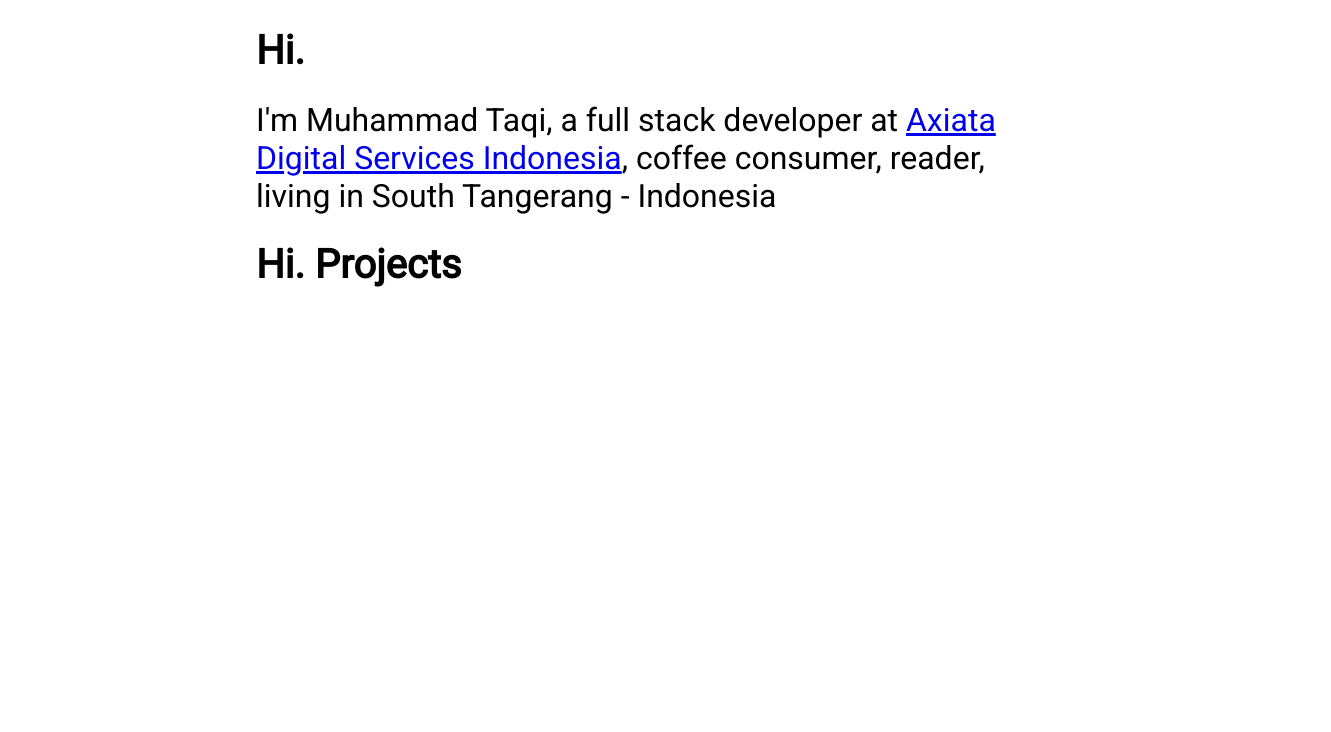
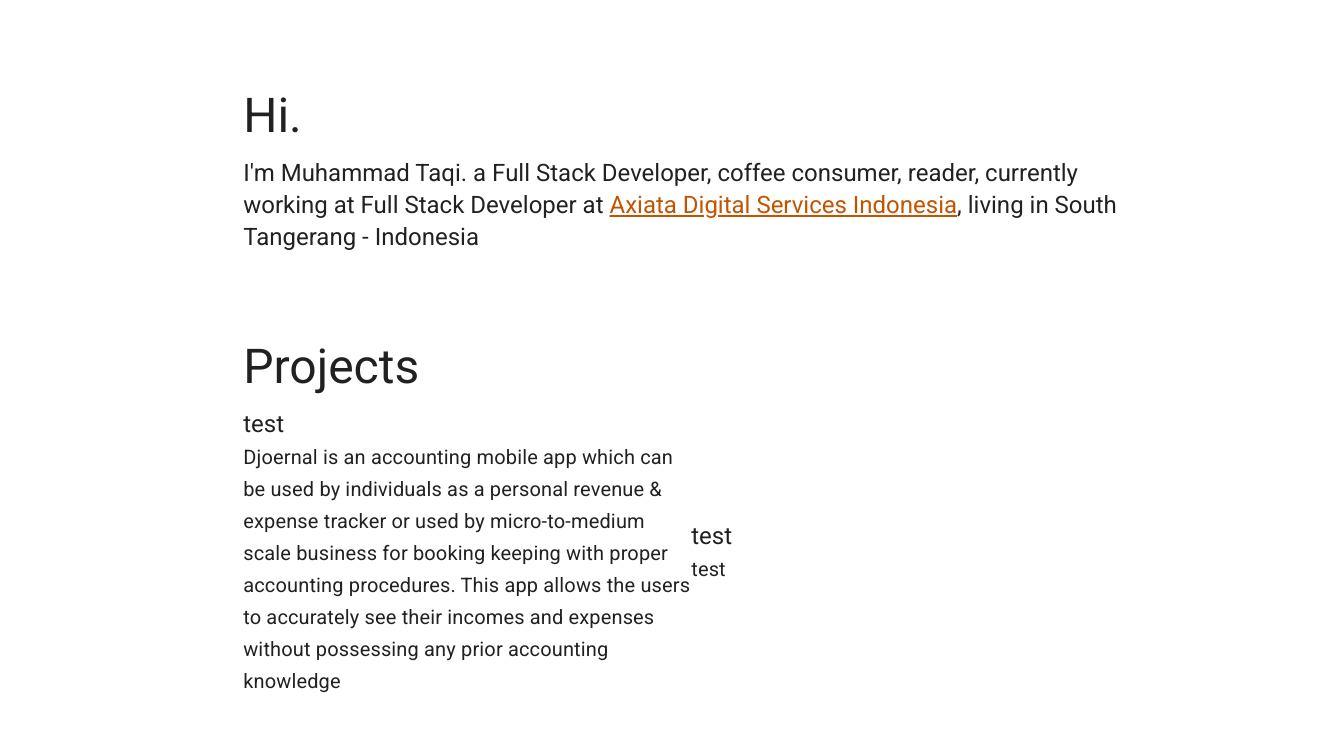
Before and after one commit to taqiabdulaziz/taqi.me, a React (Create React App) app: page / in a window 1280 px wide. Shown: the top 732 px of the page, 1331 px wide, since content can reach past the window. Built offline with nearby package versions, Linux system fonts and the light colour scheme.

Commit message:
MUI grid

```diff
--- a/src/App.js
+++ b/src/App.js
@@ -1,15 +1,20 @@
 import React, { Component } from 'react';
 import logo from './logo.svg';
 import './App.css';
-import { Grid } from "@material-ui/core";
+import { Grid, Typography } from "@material-ui/core";
+import { styles } from 'ansi-colors';
 
 const style = {
   container: {
-    maxWidth: "60%",
-    minWidth: "60%"
+    margin: "4%"
   },
   child: {
-    flex: 1
+    maxWidth: "70%",
+    minWidth: "70%",
+    margin: "40px"
+  },
+  a: {
+    color: "#c25400"
   }
 }
 
@@ -17,20 +22,37 @@ class App extends Component {
   render() {
     return (
       <Grid
-      className="body"
+        className="body"
         container
-        alignItems="center"
+        alignContent="center"
         justify="center"
+        style={style.container}
       >
         <Grid
-          direction="column"
-          alignItems="center"
-          justify="center"
-          style={style.container}
+          style={style.child}
         >
-          <h1 className="heading">Hi.</h1>
-          <h2 className="subheading">I'm Muhammad Taqi, a full stack developer at <a href="https://www.axiatadigital.com/">Axiata Digital Services Indonesia</a>, coffee consumer, reader, living in South Tangerang - Indonesia</h2>
-          <h1 className="heading">Hi. Projects</h1>
+          <Typography variant="h3" component="h3" gutterBottom>Hi.</Typography>
+          <Typography variant="h5" component="h5" gutterBottom>I'm Muhammad Taqi. a Full Stack Developer, coffee consumer, reader, currently working at Full Stack Developer at <a href="http://" style={style.a}>Axiata Digital Services Indonesia</a>, living in South Tangerang - Indonesia</Typography>
+        </Grid>
+
+        <Grid
+          style={style.child}
+        >
+          <Typography variant="h3" component="h3" gutterBottom>Projects</Typography>
+          <Grid
+            justify="flex-start"
+            alignItems="center"
+            container
+          >
+            <Grid style={{width: "20%"}} item xs={6}>
+              <Typography variant="h5" component="h5">test</Typography>
+              <Typography variant="h6" component="h5">Djoernal is an accounting mobile app which can be used by individuals as a personal revenue & expense tracker or used by micro-to-medium scale business for booking keeping with proper accounting procedures. This app allows the users to accurately see their incomes and expenses without possessing any prior accounting knowledge</Typography>
+            </Grid>
+            <Grid style={{width: "20%"}} item xs={6} direction="column" alignItems="flex-start" justify="flex-start">
+              <Typography variant="h5" component="h5">test</Typography>
+              <Typography variant="h6" component="h6">test</Typography>
+            </Grid>
+          </Grid>
         </Grid>
       </Grid>
     );
```
